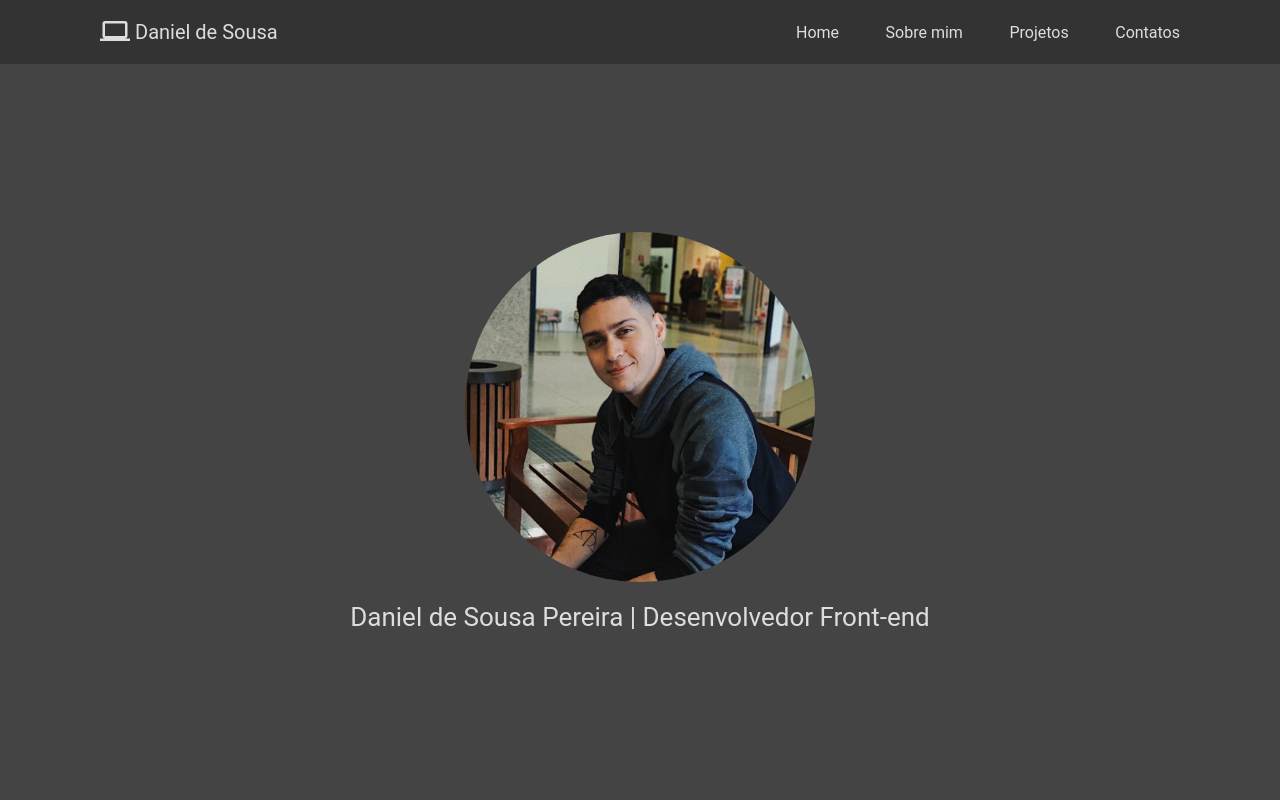
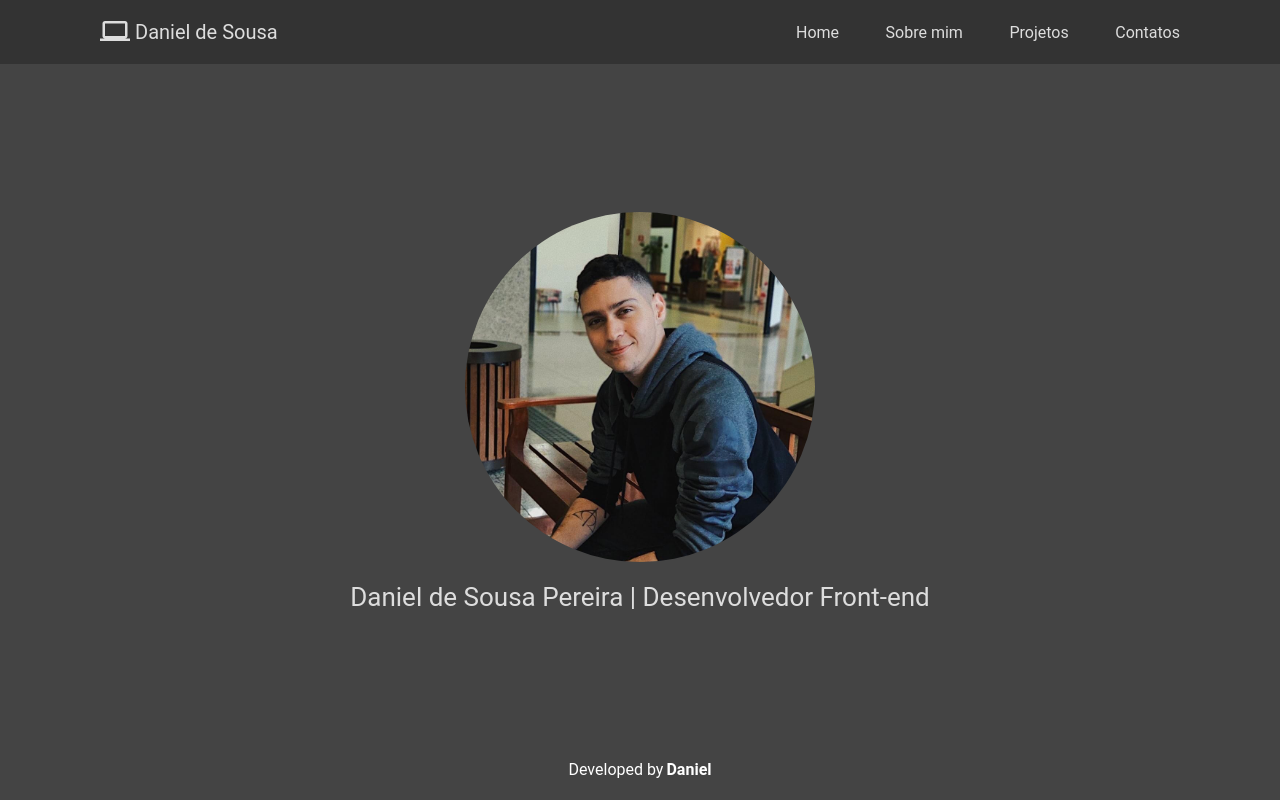
Before and after one commit to dannielss/portfolio, a React (Create React App) app: page / in a window 1280 px wide. Built offline with nearby package versions, Linux system fonts and the light colour scheme.

Commit message:
feat: add footer

```diff
--- /dev/null
+++ b/src/components/Footer/index.js
@@ -0,0 +1,11 @@
+import React from 'react';
+
+import { Container, Link } from './styles';
+
+export default function Footer() {
+  return (
+    <Container>
+      Developed by <Link href="https://www.linkedin.com/in/daniel-sousa887/" target="_blank">Daniel</Link>
+    </Container>
+  );
+}
--- /dev/null
+++ b/src/components/Footer/styles.js
@@ -0,0 +1,16 @@
+import styled from 'styled-components';
+
+export const Container = styled.div`
+  display: flex;
+  justify-content: center;
+  color: white;
+  font-size: 16px;
+  margin-bottom: 20px;
+`;
+
+export const Link = styled.a`
+  text-decoration: none;
+  font-weight: bold;
+  margin-left: 3px;
+  color: white;
+`;
--- a/src/pages/Contact/styles.js
+++ b/src/pages/Contact/styles.js
@@ -16,7 +16,7 @@ export const Container = styled.div`
   display: flex;
   flex-direction: column;
   justify-content: center;
-  height: calc(100% - 64px);
+  height: calc(100% - 104px);
 `;
 
 export const Content = styled.div`
--- a/src/pages/Home/styles.js
+++ b/src/pages/Home/styles.js
@@ -5,7 +5,7 @@ export const Container = styled.div`
   flex-direction: column;
   justify-content: center;
   align-items: center;
-  height: calc(100% - 64px);
+  height: calc(100% - 104px);
   margin: 0 10px;
 `;
 
--- a/src/routes.js
+++ b/src/routes.js
@@ -2,6 +2,7 @@ import React from 'react';
 import { BrowserRouter, Switch, Route } from 'react-router-dom';
 
 import Header from './components/Header';
+import Footer from './components/Footer';
 
 import Home from './pages/Home';
 import About from './pages/About';
@@ -18,6 +19,7 @@ export default function Routes() {
         <Route path="/projects" component={Projects} />
         <Route path="/contact" component={Contact} />
       </Switch>
+      <Footer />
     </BrowserRouter>
   )
 }
```
